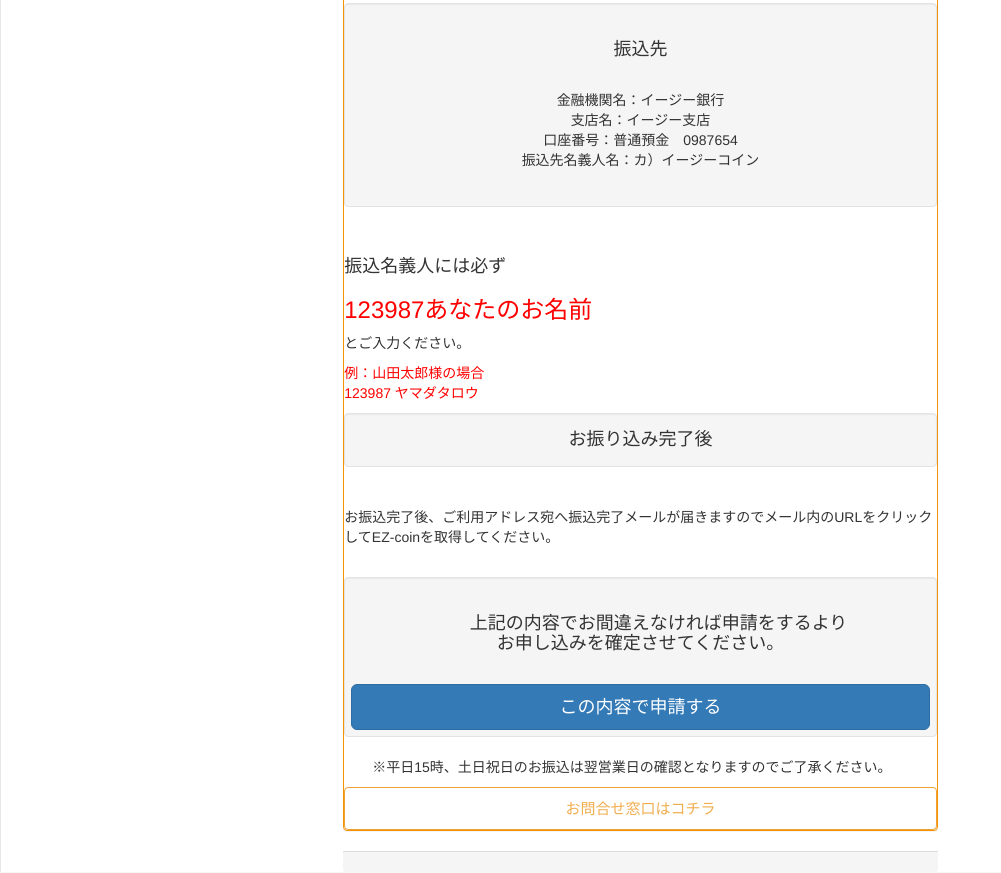
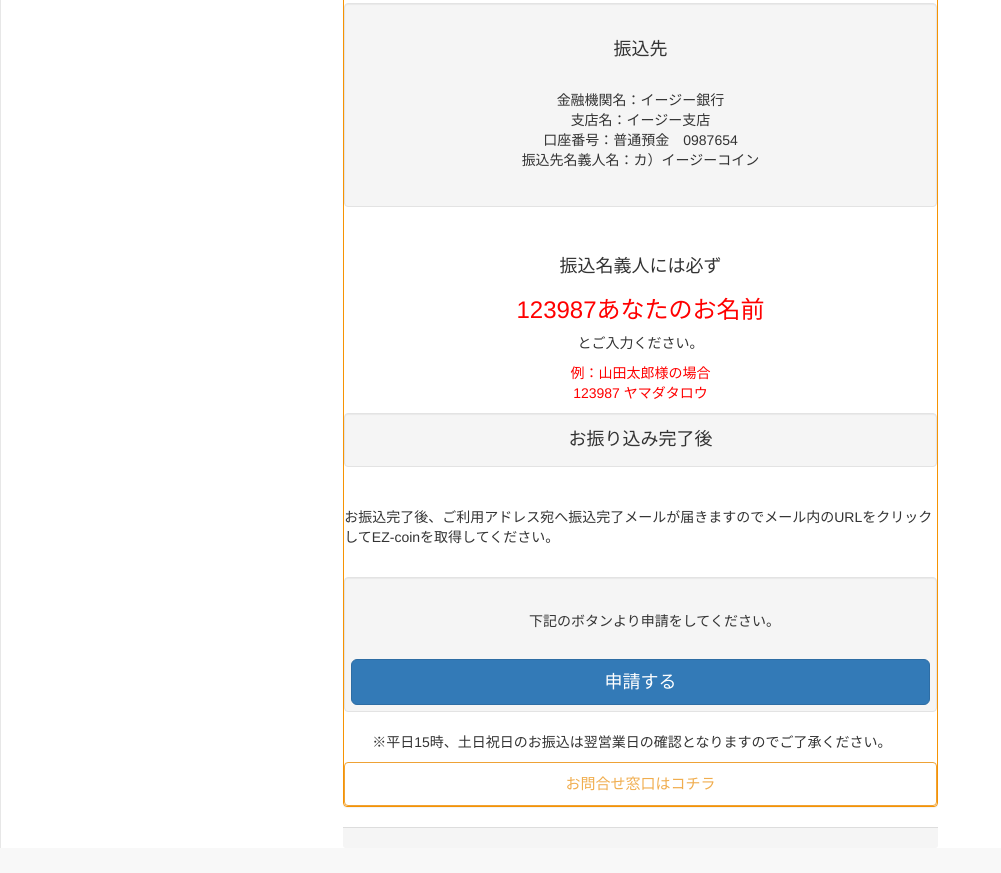
Before and after one commit to ez-coin-layout/ez_coin_layout_sample, a website: page pages/step06.html in a window 1280 px wide. Shown: the part 867-1740 px from the top of the page, without its empty margins (0-1001 px from the left). After the commit the page ends 1716 px from the top, so only its background shows below. Drawn offline with Linux system fonts and the light colour scheme.

Commit message:
step06-文章・文字位置修正

```diff
--- a/pages/step06.html
+++ b/pages/step06.html
@@ -115,6 +115,7 @@
                            振込先名義人名：カ）イージーコイン
                         　　</p>
                         　</div>
+                          <div align="center">
                          　<h4>振込名義人には必ず</h4>
                            <span style="color: #ff0000; transparent"><h3>123987あなたのお名前</h3></span>
                            <p>
@@ -125,6 +126,7 @@
                            123987 ヤマダタロウ
                            </p>
                            </span>
+                          </div>
                            <div class="new-item">
                            <h4>
                            お振り込み完了後
@@ -134,12 +136,10 @@
                             お振込完了後、ご利用アドレス宛へ振込完了メールが届きますのでメール内のURLをクリックしてEZ-coinを取得してください。
                           　</p>
                          　 <div class="new-item">
-                        　　<h4>
-                          　　上記の内容でお間違えなければ申請をするより
-                          　<br>
-                              お申し込みを確定させてください。
-                        　　</h4>
-                        　　<button type="button" class="btn btn-primary btn-lg btn-block">この内容で申請する</button>
+                        　　<h5>
+                          　　下記のボタンより申請をしてください。
+                        　　</h5>
+                        　　<button type="button" class="btn btn-primary btn-lg btn-block">申請する</button>
                         </div>
                           <p>
                           　　※平日15時、土日祝日のお振込は翌営業日の確認となりますのでご了承ください。
```
